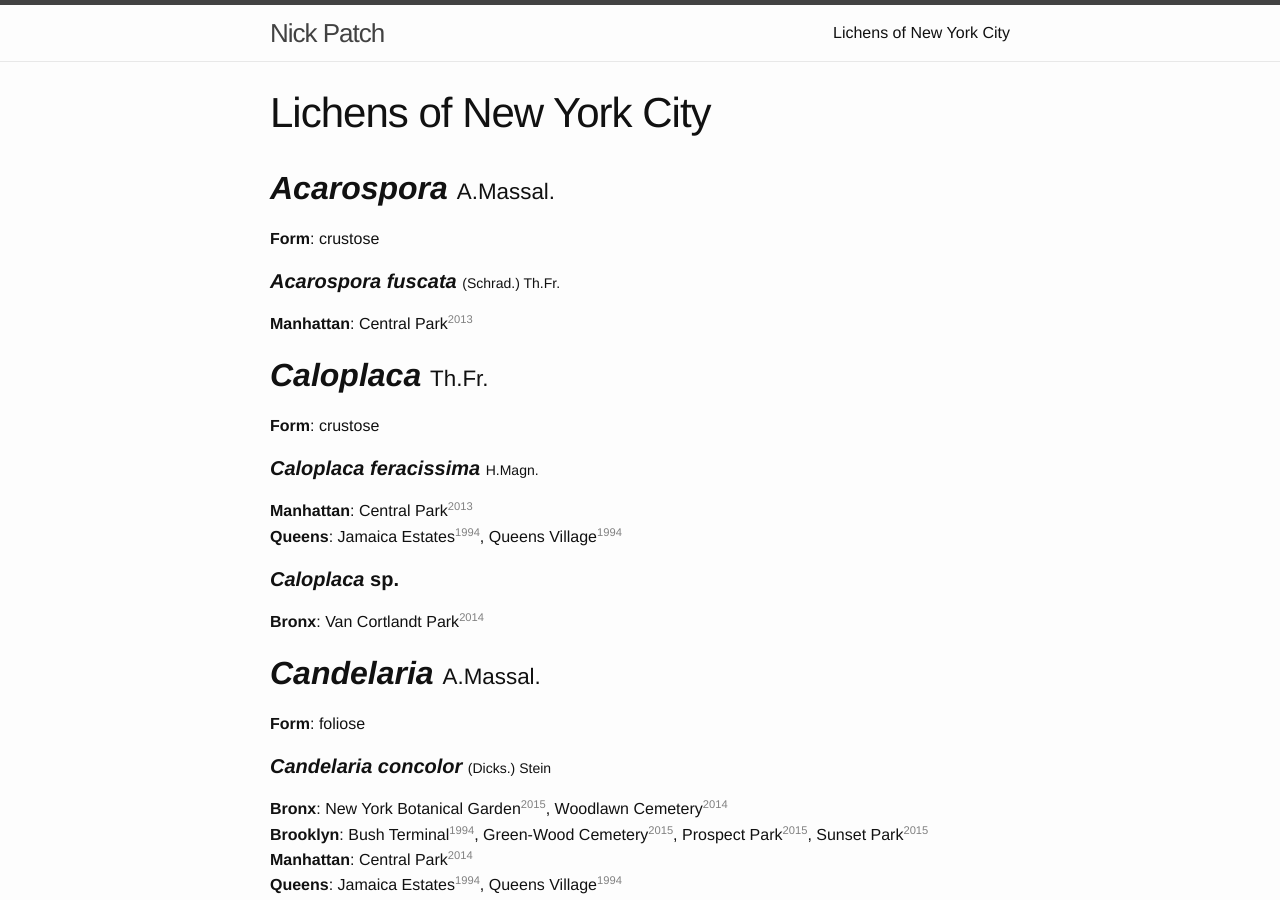
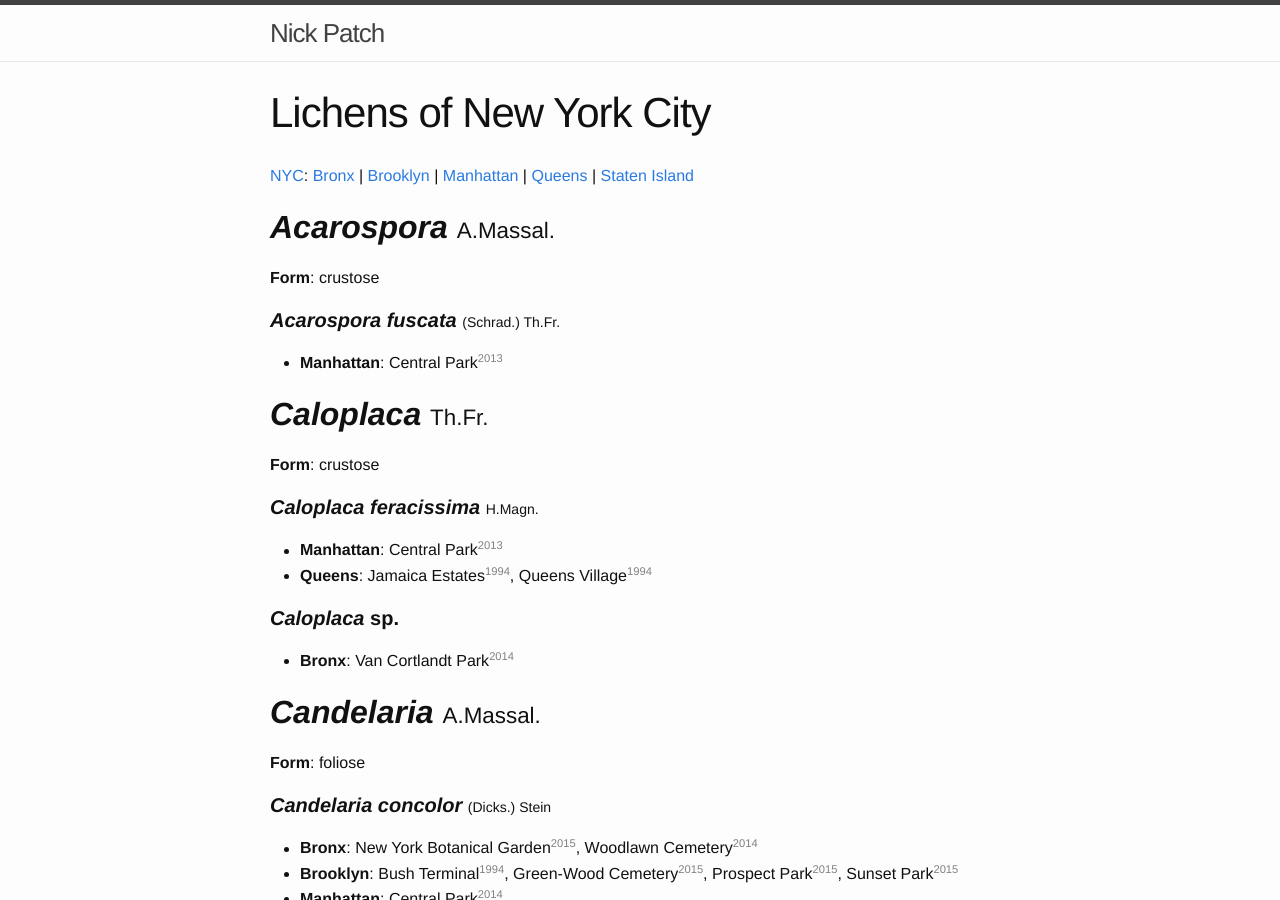
Before and after one commit to lichens-nyc/lichens-nyc.github.io, a Jekyll site: the page built from lichens-nyc.html, in a window 1280 px wide and 900 px high. Built offline with Jekyll 4.4.1, drawn with Linux system fonts in a browser that asks for light colours.

Commit message:
build out lichen pages per borough

```diff
--- a/_includes/head.html
+++ b/_includes/head.html
@@ -2,10 +2,8 @@
     <meta charset="utf-8">
     <meta name="viewport" content="width=device-width initial-scale=1" />
     <meta http-equiv="X-UA-Compatible" content="IE=edge">
-
     <title>{% if page.title %}{{ page.title }}{% else %}{{ site.title }}{% endif %}</title>
     <meta name="description" content="{{ site.description }}">
-
     <link rel="stylesheet" href="{{ "/css/main.css" | prepend: site.baseurl }}">
     <link rel="canonical" href="{{ page.url | replace:'index.html','' | prepend: site.baseurl | prepend: site.url }}">
 </head>
--- a/_includes/header.html
+++ b/_includes/header.html
@@ -1,9 +1,6 @@
 <header class="site-header">
-
   <div class="wrapper">
-
     <a class="site-title" href="{{ site.baseurl }}/">{{ site.title }}</a>
-
     <nav class="site-nav">
       <a href="#" class="menu-icon">
         <svg viewBox="0 0 18 15">
@@ -12,16 +9,6 @@
           <path fill="#424242" d="M18,13.516C18,14.335,17.335,15,16.516,15H1.484C0.665,15,0,14.335,0,13.516l0,0 c0-0.82,0.665-1.484,1.484-1.484h15.031C17.335,12.031,18,12.696,18,13.516L18,13.516z"/>
         </svg>
       </a>
-
-      <div class="trigger">
-        {% for page in site.pages %}
-          {% if page.title %}
-          <a class="page-link" href="{{ page.url | prepend: site.baseurl }}">{{ page.title }}</a>
-          {% endif %}
-        {% endfor %}
-      </div>
     </nav>
-
   </div>
-
 </header>
--- /dev/null
+++ b/_includes/lichens.html
@@ -0,0 +1,96 @@
+{% assign lichens = site.data.lichens %}
+{% assign lichens_nyc = site.data.lichens-nyc %}
+{% assign boros = site.data.locations.boros %}
+{% assign sites = site.data.locations.sites %}
+
+<p>
+<a href="/lichens/nyc/" title="Lichens of New York City">NYC</a>:
+{% for boro in boros %}
+<a href="/lichens/nyc/{{ boro[1] | slugify }}" title="Lichens of {{ boro[1] }}">{{ boro[1] }}</a>
+{% unless forloop.last %}|{% endunless %}
+{% endfor %}
+</p>
+
+{% assign genera = '' %}
+{% for genus in lichens_nyc %}
+  {% assign genus_name = genus[0] %}
+  {% assign species_names = '' %}
+  {% for species in lichens_nyc[genus_name] %}
+    {% assign use_species = false %}
+    {% if include.boro == nil %}
+      {% assign use_species = true %}
+    {% else %}
+      {% for site in species[1] %}
+        {% assign site_name = site[0] %}
+        {% if sites[site_name].boro == include.boro %}
+          {% assign use_species = true %}
+        {% endif %}
+      {% endfor %}
+    {% endif %}
+    {% if use_species %}
+      {% if species_names != '' %}
+        {% assign species_names = species_names | append: '🍄' %}
+      {% endif %}
+      {% assign species_names = species_names | append: species[0] %}
+    {% endif %}
+  {% endfor %}
+  {% if species_names != '' %}
+    {% if genera != '' %}
+      {% assign genera = genera | append: '🌳' %}
+    {% endif %}
+    {% assign genera = genera | append: genus_name | append: '🌲' | append: species_names %}
+  {% endif %}
+{% endfor %}
+{% assign genera = genera | split: '🌳' %}
+{% for genus_raw in genera %}
+{% assign genus = genus_raw | split: '🌲' %}
+{% assign genus_name = genus[0] %}
+<h2>
+  <strong><cite>{{ genus_name }}</cite></strong>
+  <span style="font-size: 0.7em">{{ lichens[genus_name].auth | replace: ' ex ', ' <em>ex</em> ' }}</span>
+</h2>
+<p>
+  <strong>Form</strong>: {{ lichens[genus_name].form }}
+</p>
+{% assign species_names = genus[1] | split: '🍄' %}
+{% for species_name in species_names %}
+<h4>
+{% if species_name == 'sp.' %}
+  <strong><cite>{{ genus_name }}</cite> {{ species_name }}</strong>
+{% else %}
+  <strong><cite>{{ genus_name | append: ' ' | append: species_name | replace: ' cf. ', '</cite> cf. <cite>' | replace: ' var. ', '</cite> var. <cite>' | replace: ' f. ', '</cite> f. <cite>' }}</cite></strong>
+  <span style="font-size: 0.7em">{{ lichens[genus_name].species[species_name].auth | replace: ' ex ', ' <em>ex</em> ' }}</span>
+{% endif %}
+</h4>
+<ul>
+{% for boro in boros %}
+  {% if include.boro != nil and include.boro != boro[0] %}
+    {% continue %}
+  {% endif %}
+  {% assign use_boro = false %}
+  {% assign site_names = '' %}
+  {% for site in lichens_nyc[genus_name][species_name] %}
+    {% assign site_code = site[0] %}
+    {% if sites[site_code].boro == boro[0] %}
+      {% assign use_boro = true %}
+      {% if site_names != '' %}
+        {% assign site_names = site_names | append: '🌱' %}
+      {% endif %}
+      {% assign years = site[1] | sort: 'when' | map: 'when' %}
+      {% assign site_names = site_names | append: sites[site_code].name | append: '<sup style="font-size: 0.7em; color: grey">' | append: years[-1] | append: '</sup>' %}
+    {% endif %}
+  {% endfor %}
+  {% if use_boro %}
+    {% assign site_names = site_names | split: '🌱' | sort %}
+    {% if include.boro == nil %}
+      <li><strong>{{ boro[1] }}</strong>: {{ site_names | join: ', ' }}</li>
+    {% else %}
+      {% for site in site_names %}
+        <li>{{ site }}</li>
+      {% endfor %}
+    {% endif %}
+  {% endif %}
+{% endfor %}
+</ul>
+{% endfor %}
+{% endfor %}
--- /dev/null
+++ b/lichens-nyc.html
@@ -0,0 +1,7 @@
+---
+title:     Lichens of New York City
+permalink: /lichens/nyc/
+layout:    page
+---
+
+{% include lichens.html %}
--- a/lichens-nyc.md
+++ /dev/null
@@ -1,52 +0,0 @@
----
-title:     Lichens of New York City
-permalink: /lichens/nyc/
-layout:    page
----
-
-{% assign lichens = site.data.lichens         %}
-{% assign boros   = site.data.locations.boros %}
-{% assign sites   = site.data.locations.sites %}
-
-{% for genus in site.data.lichens-nyc %}
-{% assign genus_name = genus[0] %}
-<h2>
-  <strong><cite>{{ genus_name }}</cite></strong>
-  <span style="font-size: 0.7em">{{ lichens[genus_name].auth | replace: ' ex ', ' <em>ex</em> ' }}</span>
-</h2>
-<p>
-  <strong>Form</strong>: {{ lichens[genus_name].form }}
-</p>
-{% for species in genus[1] %}
-{% assign species_name = species[0] %}
-<h4>
-{% if species_name == 'sp.' %}
-  <strong><cite>{{ genus_name }}</cite> {{ species_name }}</strong>
-{% else %}
-  <strong><cite>{{ genus_name | append: ' ' | append: species_name | replace: ' cf. ', '</cite> cf. <cite>' | replace: ' var. ', '</cite> var. <cite>' | replace: ' f. ', '</cite> f. <cite>' }}</cite></strong>
-  <span style="font-size: 0.7em">{{ lichens[genus_name].species[species_name].auth | replace: ' ex ', ' <em>ex</em> ' }}</span>
-{% endif %}
-</h4>
-<p>
-{% for boro in boros %}
-  {% assign use_boro = false %}
-  {% assign site_names = '' %}
-  {% for site in species[1] %}
-    {% assign site_code = site[0] %}
-    {% if sites[site_code].boro == boro[0] %}
-      {% assign use_boro = true %}
-      {% if site_names != '' %}
-        {% assign site_names = site_names | append: '␞' %}
-      {% endif %}
-      {% assign years = site[1] | sort: 'when' | map: 'when' %}
-      {% assign site_names = site_names | append: sites[site_code].name | append: '<sup style="font-size: 0.7em; color: grey">' | append: years[-1] | append: '</sup>' %}
-    {% endif %}
-  {% endfor %}
-  {% if use_boro %}
-    <strong>{{ boro[1] }}</strong>:
-    {{ site_names | split: '␞' | sort | join: ', ' }}<br />
-  {% endif %}
-{% endfor %}
-</p>
-{% endfor %}
-{% endfor %}
```
Also changed, not shown: _includes/footer.html (+0 -10 lines), index.html (+10 -10 lines), lichens-nyc-bronx.html (added, +7 -0 lines), lichens-nyc-brooklyn.html (added, +7 -0 lines), lichens-nyc-manhattan.html (added, +7 -0 lines), lichens-nyc-queens.html (added, +7 -0 lines), lichens-nyc-staten-island.html (added, +7 -0 lines).
